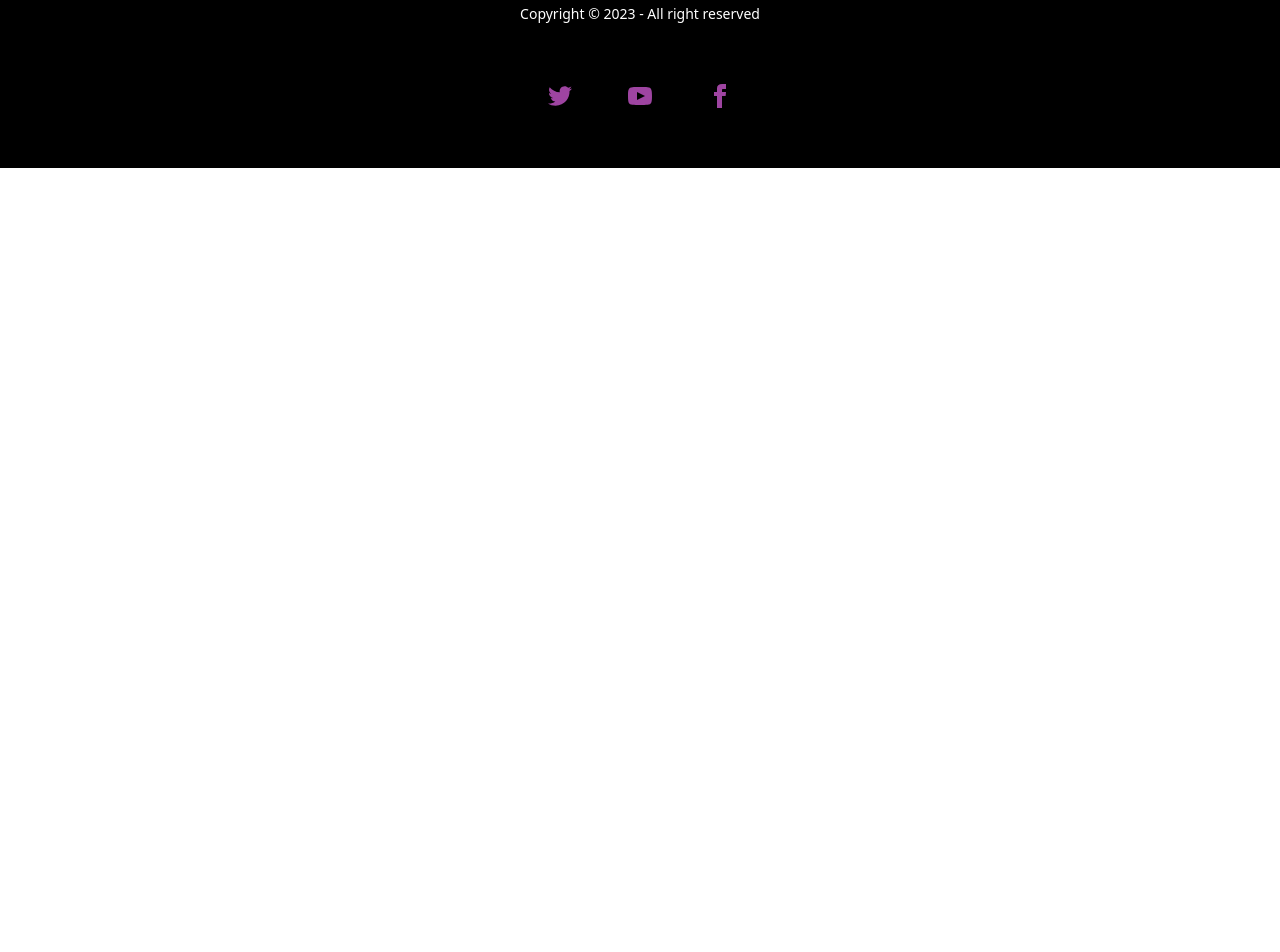
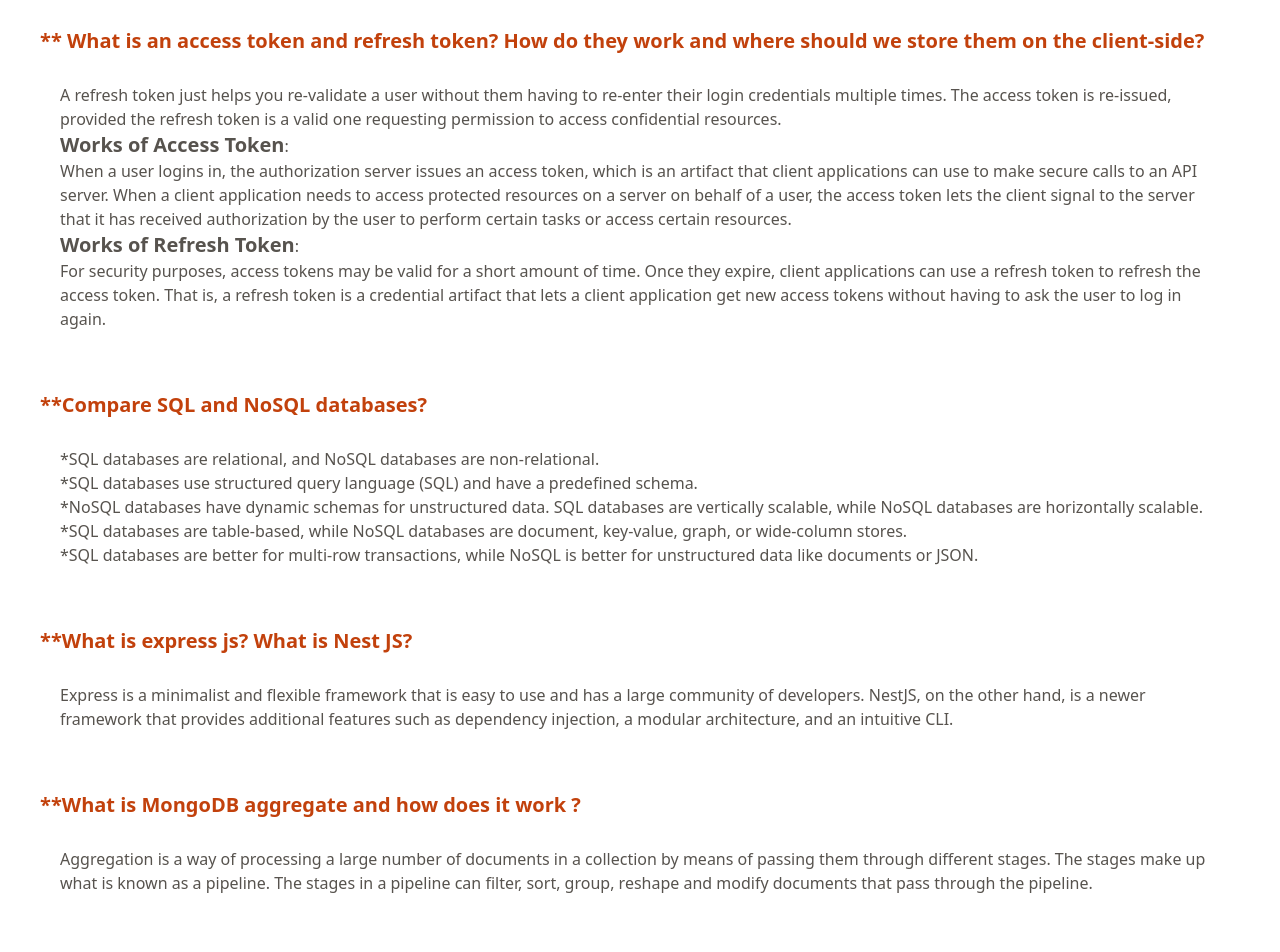
Before and after one commit to Rubaiyatrafi/toy-super-market-client, a React (Vite) app: page /blogs in a window 1280 px wide. Shown: the part 360-1312 px from the top of the page. Before the commit the page ends 800 px from the top, so only its background shows below. Built offline with nearby package versions, Linux system fonts and the light colour scheme; no server answers.

Commit message:
navbar updated

```diff
--- a/src/Routes/Routes.jsx
+++ b/src/Routes/Routes.jsx
@@ -74,12 +74,14 @@ const router = createBrowserRouter([
         ),
       },
       {
-        path: "/mytoys",
+        path: "/mytoys/:email",
         element: (
           <PrivateRoute>
             <MyToys></MyToys>
           </PrivateRoute>
         ),
+        loader: ({ params }) =>
+          fetch(`http://localhost:5000/mytoys/${params.email}`),
       },
     ],
   },
--- a/src/components/Blogs/Blogs.jsx
+++ b/src/components/Blogs/Blogs.jsx
@@ -1,7 +1,73 @@
 const Blogs = () => {
   return (
-    <div>
-      <h1>Blogssssssssssss</h1>
+    <div className="mt-12 mb-12 p-10">
+      <h1 className=" text-center text-3xl text-blue-800 font-bold mb-10">
+        Important answers for interview
+      </h1>
+      <hr />
+      <hr />
+      <hr />
+      <h1 className="mt-10 text-xl font-extrabold text-orange-700  mb-2">
+        ** What is an access token and refresh token? How do they work and where
+        should we store them on the client-side?
+      </h1>
+      <p className=" text-stone-600 mt-2 mb-2 p-5">
+        A refresh token just helps you re-validate a user without them having to
+        re-enter their login credentials multiple times. The access token is
+        re-issued, provided the refresh token is a valid one requesting
+        permission to access confidential resources.
+        <br />{" "}
+        <span className=" text-xl font-extrabold">
+          Works of Access Token
+        </span>: <br /> When a user logins in, the authorization server issues
+        an access token, which is an artifact that client applications can use
+        to make secure calls to an API server. When a client application needs
+        to access protected resources on a server on behalf of a user, the
+        access token lets the client signal to the server that it has received
+        authorization by the user to perform certain tasks or access certain
+        resources.
+        <br />
+        <span className=" text-xl font-extrabold">Works of Refresh Token</span>:
+        <br />
+        For security purposes, access tokens may be valid for a short amount of
+        time. Once they expire, client applications can use a refresh token to
+        refresh the access token. That is, a refresh token is a credential
+        artifact that lets a client application get new access tokens without
+        having to ask the user to log in again.
+      </p>
+      <h1 className="mt-10 text-xl font-extrabold text-orange-700  mb-2">
+        **Compare SQL and NoSQL databases?
+      </h1>
+      <p className=" text-stone-600 mt-2 mb-2 p-5">
+        *SQL databases are relational, and NoSQL databases are non-relational.{" "}
+        <br />
+        *SQL databases use structured query language (SQL) and have a predefined
+        schema. <br /> *NoSQL databases have dynamic schemas for unstructured
+        data. SQL databases are vertically scalable, while NoSQL databases are
+        horizontally scalable. <br /> *SQL databases are table-based, while
+        NoSQL databases are document, key-value, graph, or wide-column stores.{" "}
+        <br /> *SQL databases are better for multi-row transactions, while NoSQL
+        is better for unstructured data like documents or JSON.
+      </p>
+      <h1 className="mt-10 text-xl font-extrabold text-orange-700  mb-2">
+        **What is express js? What is Nest JS?{" "}
+      </h1>
+      <p className=" text-stone-600 mt-2 mb-2 p-5">
+        Express is a minimalist and flexible framework that is easy to use and
+        has a large community of developers. NestJS, on the other hand, is a
+        newer framework that provides additional features such as dependency
+        injection, a modular architecture, and an intuitive CLI.
+      </p>
+      <h1 className="mt-10 text-xl font-extrabold text-orange-700  mb-2">
+        **What is MongoDB aggregate and how does it work ?
+      </h1>
+      <p className=" text-stone-600 mt-2 mb-2 p-5">
+        Aggregation is a way of processing a large number of documents in a
+        collection by means of passing them through different stages. The stages
+        make up what is known as a pipeline. The stages in a pipeline can
+        filter, sort, group, reshape and modify documents that pass through the
+        pipeline.
+      </p>
     </div>
   );
 };
--- a/src/components/Home/Home/Home.jsx
+++ b/src/components/Home/Home/Home.jsx
@@ -1,5 +1,6 @@
 import Banner from "../Banner/Banner";
 import Gallery from "../Gallery/Gallery";
+import Preview from "../Preview/Preview";
 import ShopCategory from "../ShopCategory/ShopCategory";
 
 const Home = () => {
@@ -8,6 +9,7 @@ const Home = () => {
       <Banner></Banner>
       <Gallery></Gallery>
       <ShopCategory></ShopCategory>
+      <Preview></Preview>
     </div>
   );
 };
--- /dev/null
+++ b/src/components/Home/Preview/Preview.jsx
@@ -0,0 +1,53 @@
+import img from "../../../assets/images/preview.jpg";
+const Preview = () => {
+  return (
+    <div className=" mt-52">
+      <div className="sm:flex justify-between sm:grid-cols-1 grid p-10">
+        <div className=" bg-[#d0e7f5] w-60 h-32 p-4 text-center rounded-lg">
+          <h1 className=" text-2xl font-extrabold text-blue-900">
+            Free Shipping
+          </h1>
+          <p className=" text-sm mt-3 font-semibold">
+            We provide free of cost in offer
+          </p>
+        </div>
+        <div className=" bg-[#f5ded8] w-60 h-32 p-4 text-center rounded-lg">
+          <h1 className=" text-2xl font-extrabold text-blue-900">
+            14 Days return
+          </h1>
+          <p className=" text-sm mt-3 font-semibold">
+            We return your your product fast
+          </p>
+        </div>
+        <div className=" bg-[#f8cdef] w-60 h-32 p-4 text-center rounded-lg">
+          <h1 className=" text-2xl font-extrabold text-blue-900">
+            24/7 Support
+          </h1>
+          <p className=" text-sm mt-3 font-semibold">We always in your side</p>
+        </div>
+      </div>
+      <div>
+        <div className="hero min-h-screen bg-[#eeebf5] p-10 mt-10 mb-10 rounded-xl">
+          <div className="hero-content flex-col lg:flex-row w-full">
+            <div className=" w-1/2">
+              <img src={img} className="max-w-sm rounded-lg shadow-2xl" />
+            </div>
+            <div className=" w-1/2">
+              <h1 className="text-5xl font-bold">
+                New <span className=" text-red-600">Collection</span> of 2023
+              </h1>
+              <p className="py-6">
+                The best toys engage a child senses, spark their imaginations
+                and encourage them to interact with others. Parent tips on
+                selecting toys.
+              </p>
+              <button className="btn btn-primary">Get Started</button>
+            </div>
+          </div>
+        </div>
+      </div>
+    </div>
+  );
+};
+
+export default Preview;
--- a/src/components/MyToys/MyToys.jsx
+++ b/src/components/MyToys/MyToys.jsx
@@ -1,7 +1,10 @@
+import { useLoaderData } from "react-router-dom";
+
 const MyToys = () => {
+  const myToys = useLoaderData();
   return (
     <div>
-      <h1>My Toys</h1>
+      <h1>My Toys : {myToys.length}</h1>
     </div>
   );
 };
--- a/src/components/Providers/AuthProvier.jsx
+++ b/src/components/Providers/AuthProvier.jsx
@@ -35,6 +35,9 @@ const AuthProvier = ({ children }) => {
     return signInWithPopup(auth, googleAuthProvider);
   };
 
+  const profileUser = auth.currentUser;
+  console.log(profileUser);
+
   const logOut = () => {
     return signOut(auth);
   };
@@ -55,6 +58,7 @@ const AuthProvier = ({ children }) => {
     createUser,
     signIn,
     signInWithGoogle,
+
     logOut,
   };
   return (
--- a/src/components/Shared/Navbar/Navbar.jsx
+++ b/src/components/Shared/Navbar/Navbar.jsx
@@ -1,11 +1,14 @@
+/* eslint-disable no-undef */
 import { NavLink } from "react-router-dom";
 import logo from "../../../assets/logo.svg";
 import "./Navbar.css";
-import { useContext } from "react";
+import { useContext, useState } from "react";
 import { AuthContext } from "../../Providers/AuthProvier";
 
 const Navbar = () => {
   const { user, logOut } = useContext(AuthContext);
+  const [dispName, setDisplayName] = useState(false);
+
   const handleSignout = () => {
     logOut()
       .then((result) => {
@@ -31,8 +34,15 @@ const Navbar = () => {
             <>
               <span className="navbar md:flex-row  justify-between flex-col ">
                 <NavLink to="/addatoy">Add a Toy</NavLink>
-                <NavLink to="/mytoys">My Toys</NavLink>
-                {/* <h2>{user.email}</h2> */}
+                <NavLink to={`/mytoys/${user.email}`}>My Toys</NavLink>
+                {dispName ? <h2>{user.displayName}</h2> : <h2></h2>}
+                <img
+                  onMouseEnter={() => setDisplayName(true)}
+                  onMouseLeave={() => setDisplayName(false)}
+                  className=" w-10 rounded-full"
+                  src={user.photoURL}
+                  alt=""
+                />
                 <button onClick={handleSignout}>
                   <NavLink>Signout</NavLink>
                 </button>
```
Also changed, not shown: src/assets/images/preview.jpg (added).
